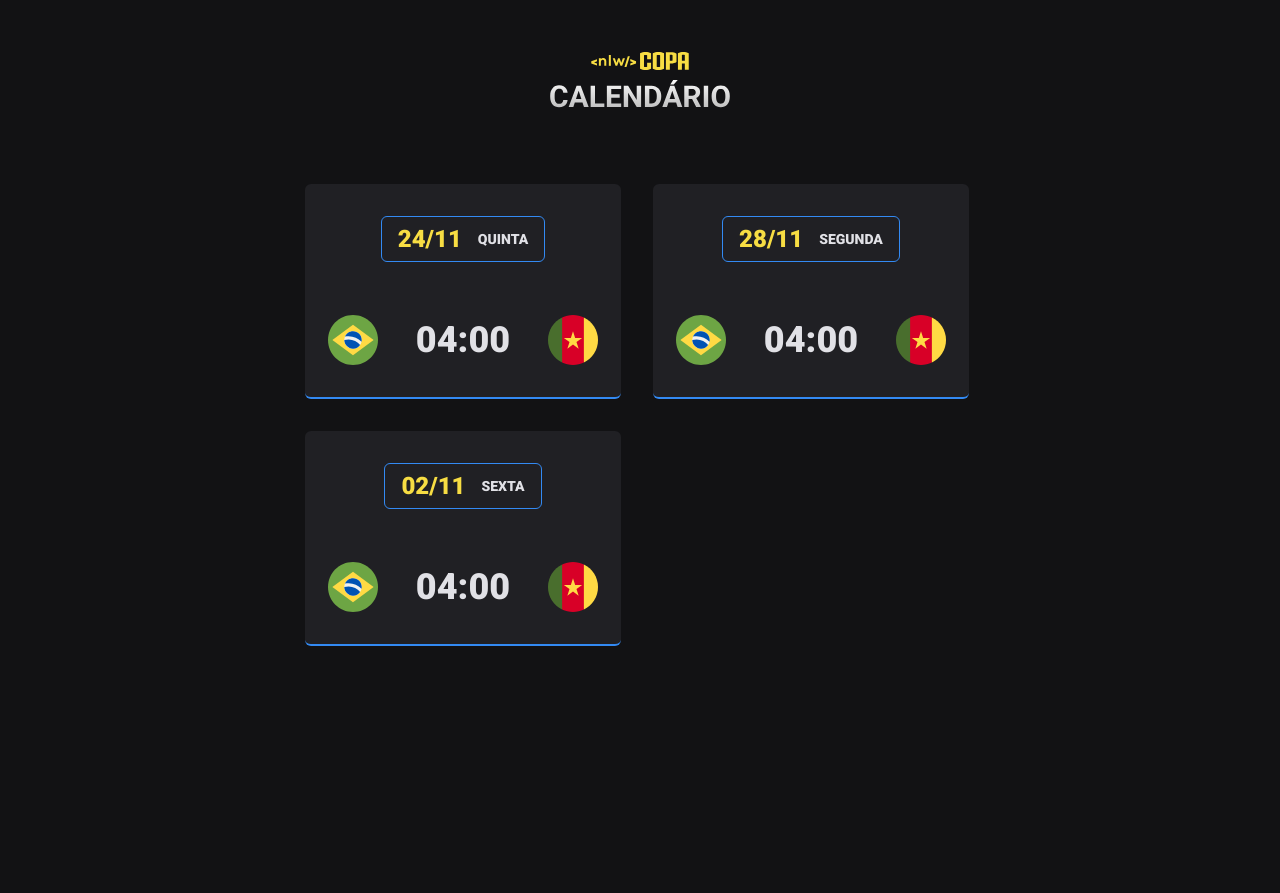
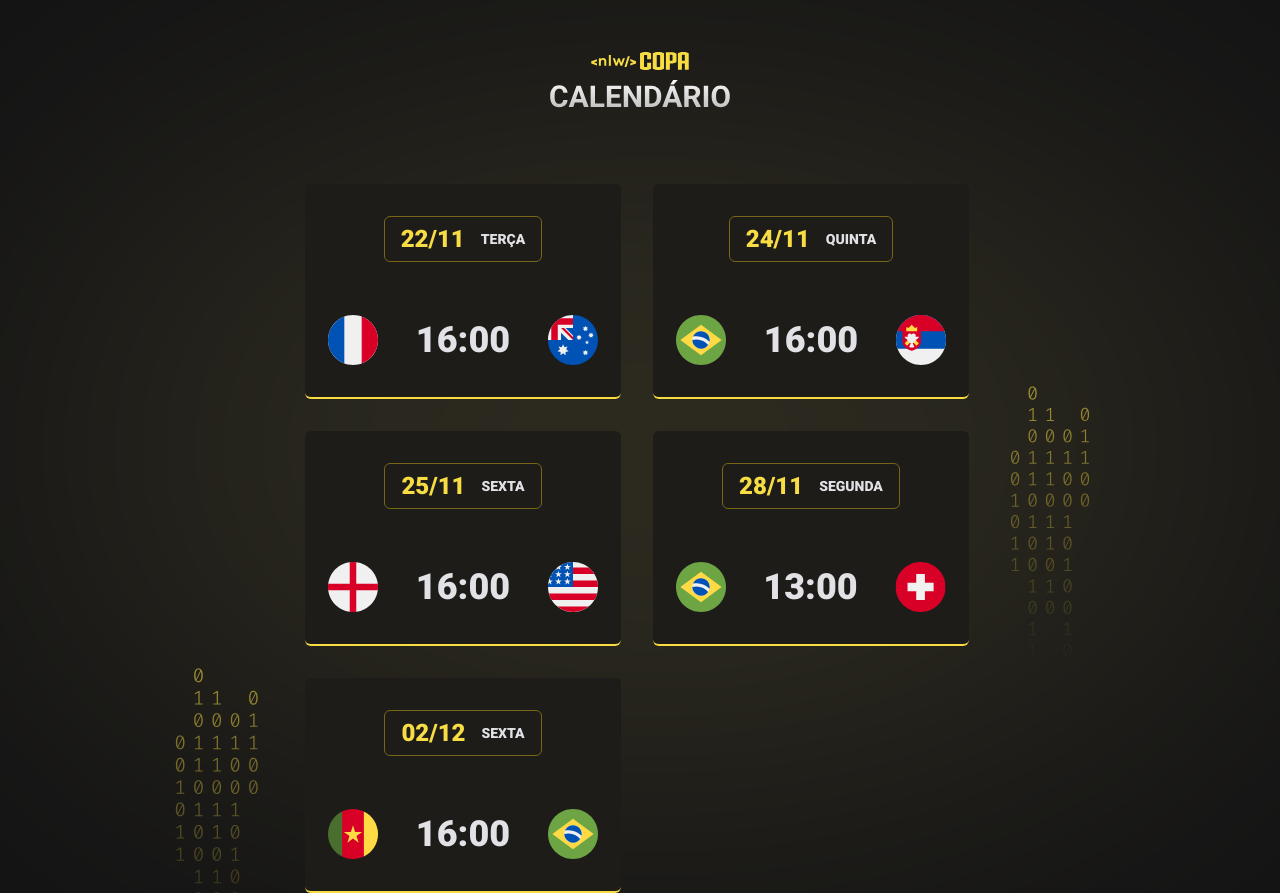
Before and after one commit to willianglitch/NLW, a plain HTML site: page index.html in a window 1280 px wide. Before the commit the page ends 800 px from the top, so only its background shows below. Drawn offline with Linux system fonts and the light colour scheme.

Commit message:
class 04/finished

```diff
--- a/index.html
+++ b/index.html
@@ -12,7 +12,7 @@
     <link rel="stylesheet" href="./responsividade.css">
     <link href="https://fonts.googleapis.com/css2?family=Roboto:wght@400;500;900&display=swap" rel="stylesheet">
 </head>
-<body class="blue">
+<body class="">
     <div id="app">
         <header>
             <img src="./assets/logo.svg" alt="">
--- a/main.js
+++ b/main.js
@@ -22,18 +22,27 @@ function createCard(date, day, games){
 }
 
 document.querySelector("#cards").innerHTML =
- createCard(
-    "24/11",
-    "quinta",
-    createGame("brazil", "04:00", "cameroon")
-  )+
- createCard(
+  createCard(
+   "22/11",
+   "terça",
+    createGame("France", "16:00", "Australia")) +
+
+  createCard(
+   "24/11",
+   "quinta",
+    createGame("brazil", "16:00", "serbia")) +
+
+  createCard(
+   "25/11",
+   "sexta",
+   createGame("england", "16:00", "unitedStates")) +
+
+  createCard(
    "28/11",
    "segunda",
-   createGame("brazil", "04:00", "cameroon")
-)+
- createCard(
-   "02/11",
+    createGame("brazil", "13:00", "switzerland")) +
+
+  createCard(
+   "02/12",
    "sexta",
-   createGame("brazil", "04:00", "cameroon")
-)
+    createGame("cameroon", "16:00", "brazil"))
--- a/reset.css
+++ b/reset.css
@@ -6,7 +6,7 @@
 }
 body{
   background: #121214;
-  background-image: url(./assets/bg.svg);
+  background-image: var(--bg);
   background-position: center center;
   background-repeat: no-repeat;
   background-size: cover;
@@ -15,11 +15,13 @@ body.blue {
   --card-color: #338AF3;
   --card-title-border-color: #338AF3;
   --card-bg-color: #202024;
+   --bg: url(./assets/bg-blue.svg);
 }
 body.green{
   --card-color: #047C3F;
   --card-title-border-color: #047C3F;
   --card-bg-color: #1A1F1B;
+  --bg: url(./assets/bg-green.svg);
 }
 body *{
   font-family: 'Roboto', sans-serif;
@@ -31,6 +33,7 @@ ul{
   --card-color: #f7dd43;
   --card-title-border-color: #766615;
   --card-bg-color: #1d1c19;
+  --bg: url(./assets/bg-yellow.svg);
 }
 
 @keyframes appear {
--- a/style.css
+++ b/style.css
@@ -1,6 +1,7 @@
 #app {
   width: fit-content;
-  margin: 52px auto;
+  margin: auto;
+  padding-top:52px;
 }
 header {
   text-align: center;
```
Also changed, not shown: assets/icon-Australia.svg (added), assets/icon-France.svg (added), assets/icon-england.svg (added), assets/icon-serbia.svg (added), assets/icon-switzerland.svg (added), assets/icon-unitedStates.svg (added).
